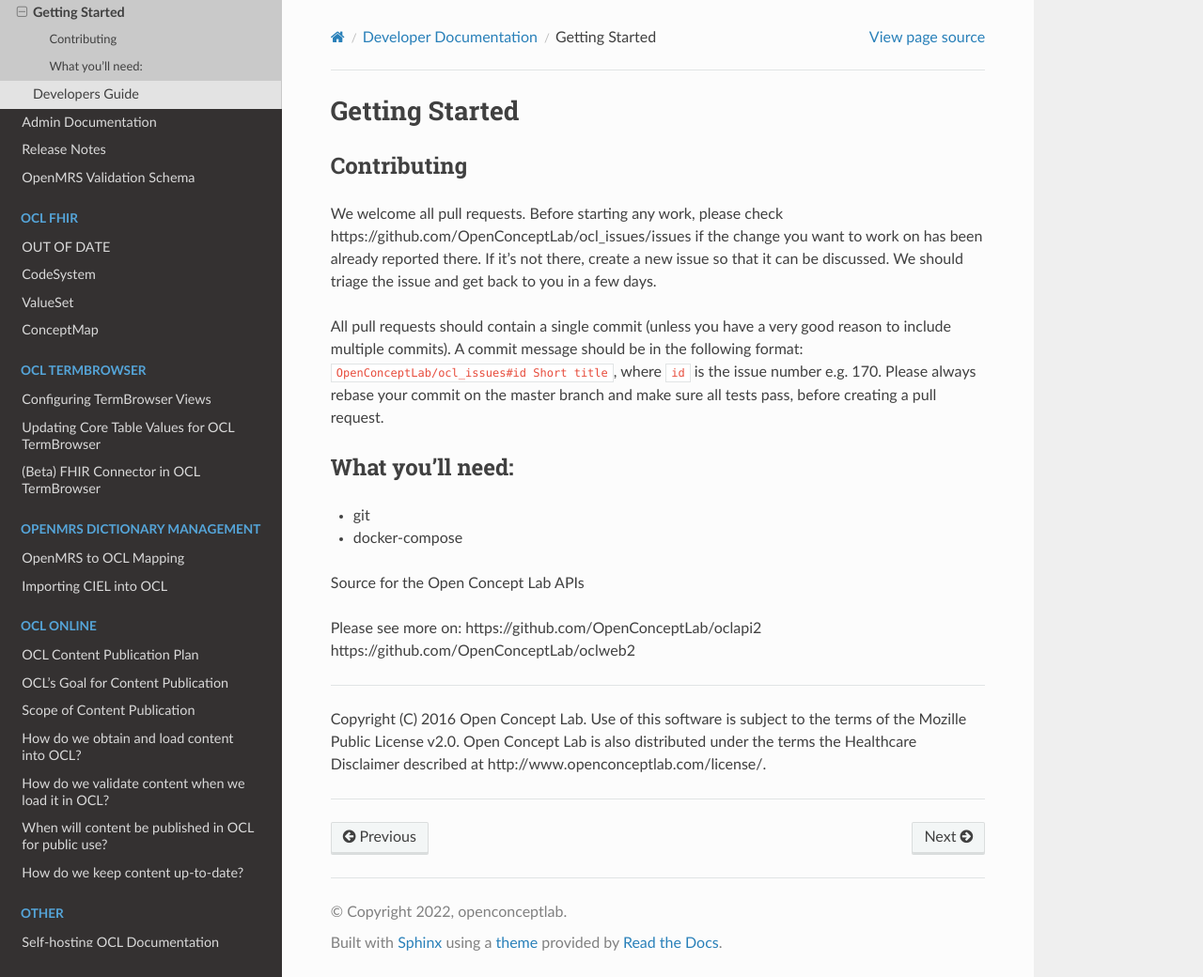
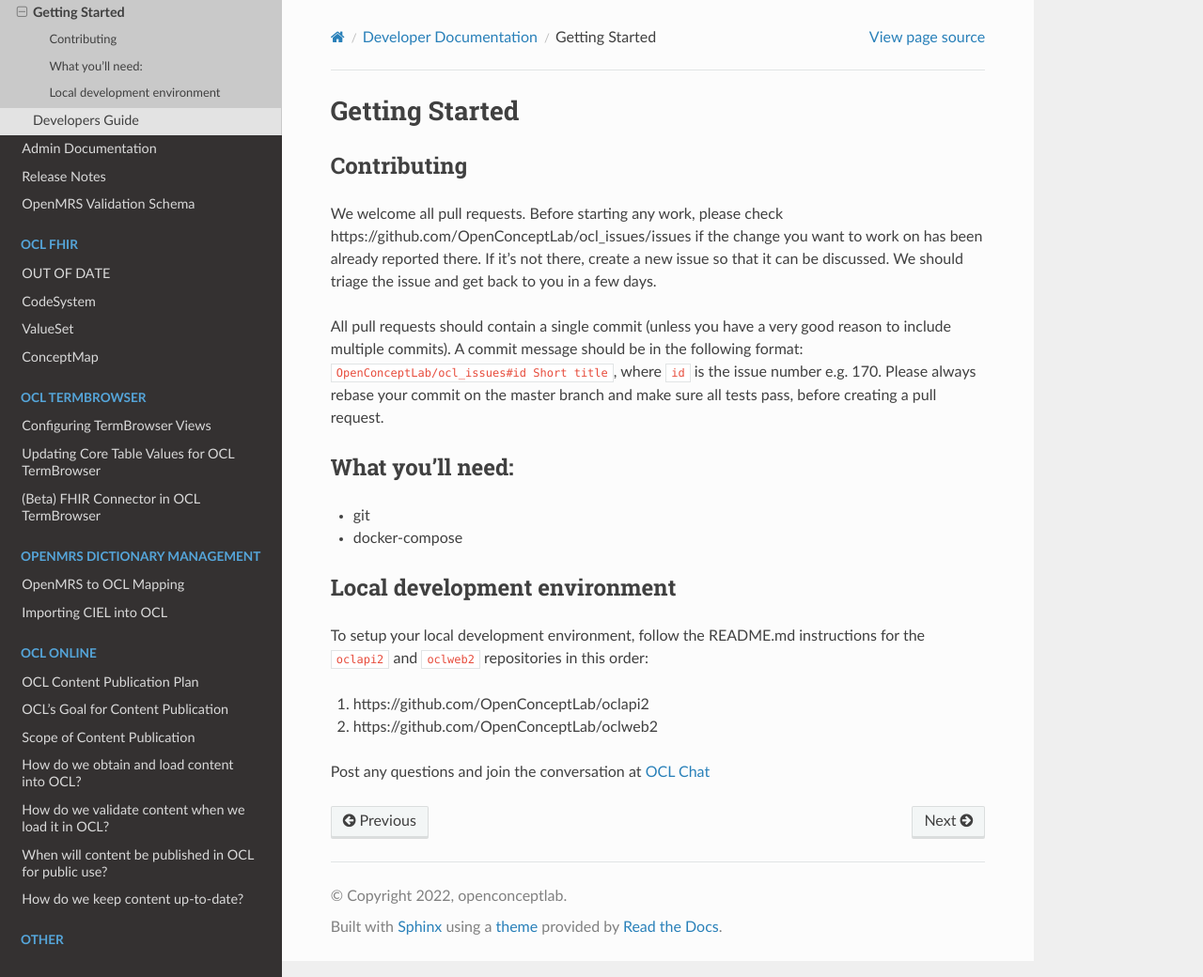
Before and after one commit to OpenConceptLab/ocl-docs, a Sphinx documentation site: the page built from docs/source/oclapi/developer/gettingstarted.md, in a window 1280 px wide and 1040 px high. Shown: the whole window at 94% size. Built offline with Sphinx 7.4.7 and the Read the Docs theme 2.0.0, drawn with Linux system fonts in a browser that asks for light colours.

Commit message:
Update gettingstarted.md

```diff
--- a/docs/source/oclapi/developer/gettingstarted.md
+++ b/docs/source/oclapi/developer/gettingstarted.md
@@ -9,16 +9,9 @@
 * git
 * docker-compose
 
-Source for the Open Concept Lab APIs
+## Local development environment
+To setup your local development environment, follow the README.md instructions for the `oclapi2` and `oclweb2` repositories in this order:
+1. https://github.com/OpenConceptLab/oclapi2
+2. https://github.com/OpenConceptLab/oclweb2
 
-Please see more on:
-https://github.com/OpenConceptLab/oclapi2
-https://github.com/OpenConceptLab/oclweb2
-
------------------------------------------------------
-
-Copyright (C) 2016 Open Concept Lab. Use of this software is subject to the terms of the Mozille Public License v2.0. Open Concept Lab is also distributed under the terms the Healthcare Disclaimer described at http://www.openconceptlab.com/license/.
-
------------------------------------------------------
-
-<!--- --->
+Post any questions and join the conversation at [OCL Chat](https://chat.openconceptlab.org/)
```
